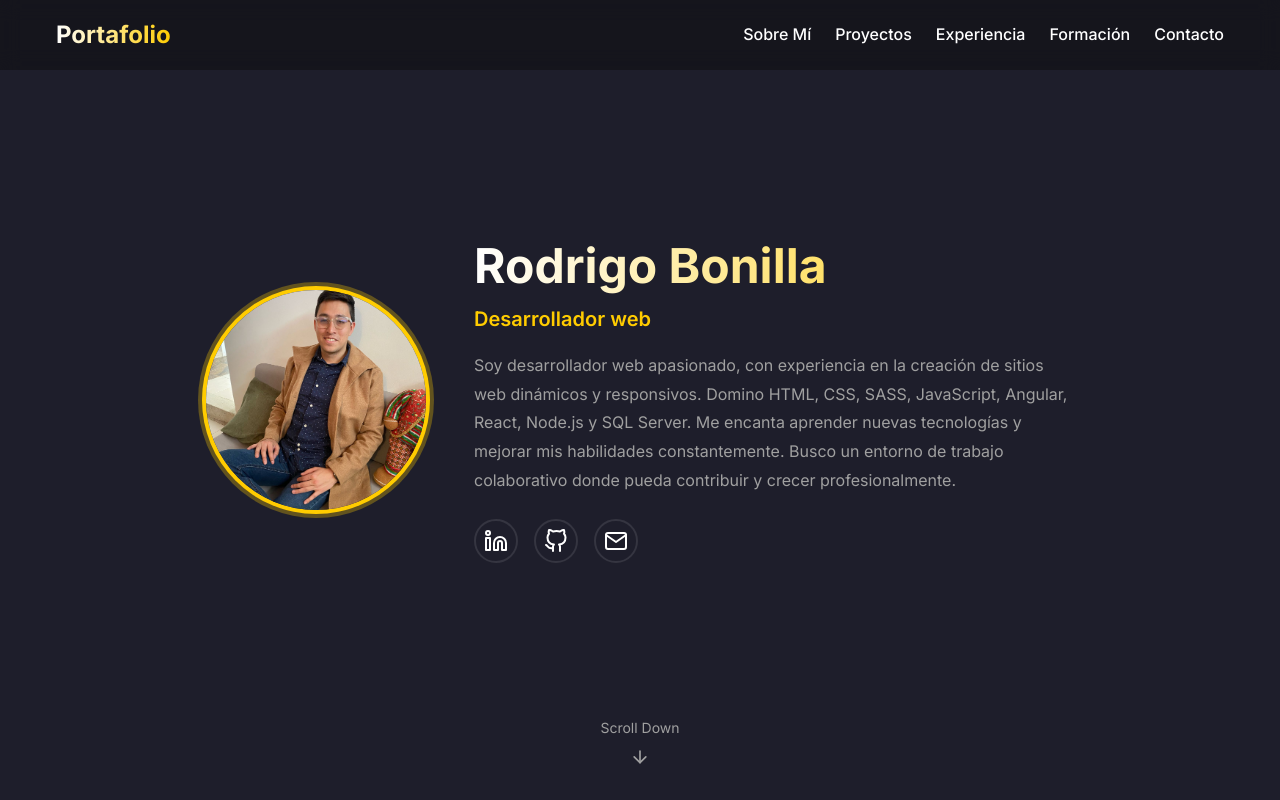
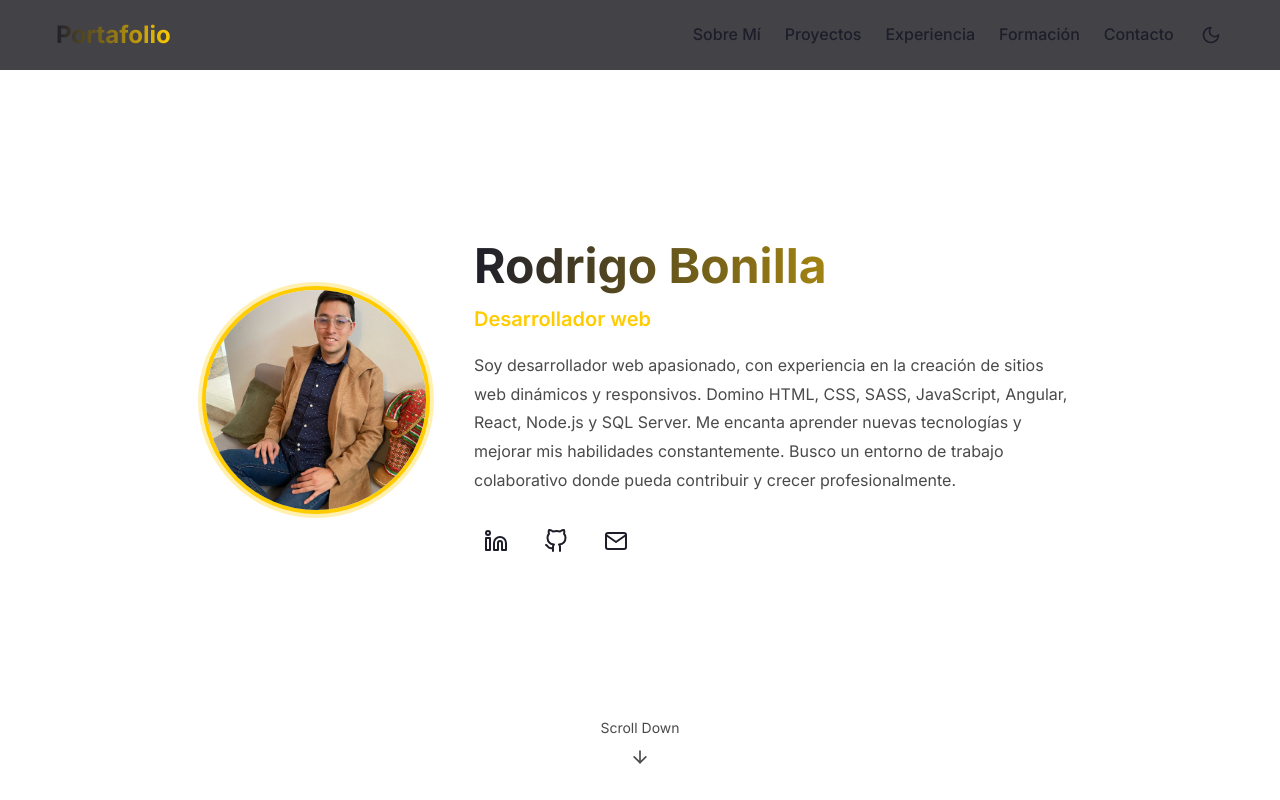
Before and after one commit to r0odr1/portfolio-r0odri, a Next.js app: page / in a window 1280 px wide. Shown: the top 800 px of the page. Built offline with nearby package versions, Linux system fonts and the light colour scheme.

Commit message:
Agregar tema claro

```diff
--- a/app/globals.css
+++ b/app/globals.css
@@ -31,6 +31,19 @@
   --spacing-16: 4rem;
 
   --container-width: 1200px;
+}
+
+/* Tema claro */
+.theme-light {
+  --primary-color: #ffffff;
+  --secondary-color: #f5f5f5;
+  --accent-color: #ffcc00;
+  --text-color: #1e1e2b;
+  --text-color-dark: #ffffff;
+  --text-color-muted: #4a4a4a;
+  --background-color: #fdfdfd;
+  --card-background: #ffffff;
+  --border-color: #dddddd;
 }
 
 * {
--- a/components/Header/Header.module.css
+++ b/components/Header/Header.module.css
@@ -82,6 +82,22 @@
   color: var(--text-color);
 }
 
+.themeToggleButton {
+  background: none;
+  border: none;
+  cursor: pointer;
+  color: inherit;
+  padding: 0.2rem;
+  display: flex;
+  align-items: center;
+  justify-content: center;
+  transition: color 0.3s ease;
+}
+
+.themeToggleButton:hover {
+  color: var(--accent-color);
+}
+
 @media (max-width: 768px) {
   .menuButton {
     display: block;
--- a/components/Header/index.tsx
+++ b/components/Header/index.tsx
@@ -1,6 +1,6 @@
 'use client';
 
-import { Menu, X } from 'lucide-react';
+import { Menu, Moon, Sun, X } from 'lucide-react';
 import Link from 'next/link';
 import { useEffect, useState } from 'react';
 import styles from './Header.module.css';
@@ -8,6 +8,8 @@ import styles from './Header.module.css';
 const Header = () => {
   const [isMenuOpen, setIsMenuOpen] = useState(false);
   const [scrolled, setScrolled] = useState(false);
+
+  const [theme, setTheme] = useState<'theme-dark' | 'theme-light'>('theme-light');
 
   useEffect(() => {
     const handleScroll = () => {
@@ -17,6 +19,13 @@ const Header = () => {
         setScrolled(false);
       }
     };
+
+    const savedTheme = localStorage.getItem('theme');
+    const prefersDark = window.matchMedia('(prefers-color-scheme: dark)').matches;
+    const initialTheme = savedTheme || (prefersDark ? 'theme-dark' : 'theme-light');
+
+    setTheme(initialTheme as 'theme-dark' | 'theme-light');
+    document.documentElement.classList.add(initialTheme);
 
     window.addEventListener('scroll', handleScroll);
 
@@ -31,6 +40,14 @@ const Header = () => {
 
   const closeMenu = () => {
     setIsMenuOpen(false);
+  };
+
+  const toggleTheme = () => {
+    const newTheme = theme === 'theme-dark' ? 'theme-light' : 'theme-dark';
+    document.documentElement.classList.remove(theme);
+    document.documentElement.classList.add(newTheme);
+    setTheme(newTheme);
+    localStorage.setItem('theme', newTheme);
   };
 
   return (
@@ -65,6 +82,14 @@ const Header = () => {
             <li className={styles.navItem}>
               <Link href="#contact" onClick={closeMenu}>Contacto</Link>
             </li>
+            <li className={styles.navItem}>
+              <button
+                onClick={toggleTheme}
+                className={styles.themeToggleButton}
+                aria-label="Toggle theme">
+                {theme === 'theme-dark' ? <Sun size={20} /> : <Moon size={20} />}
+              </button>
+            </li>
           </ul>
         </nav>
       </div>
```
